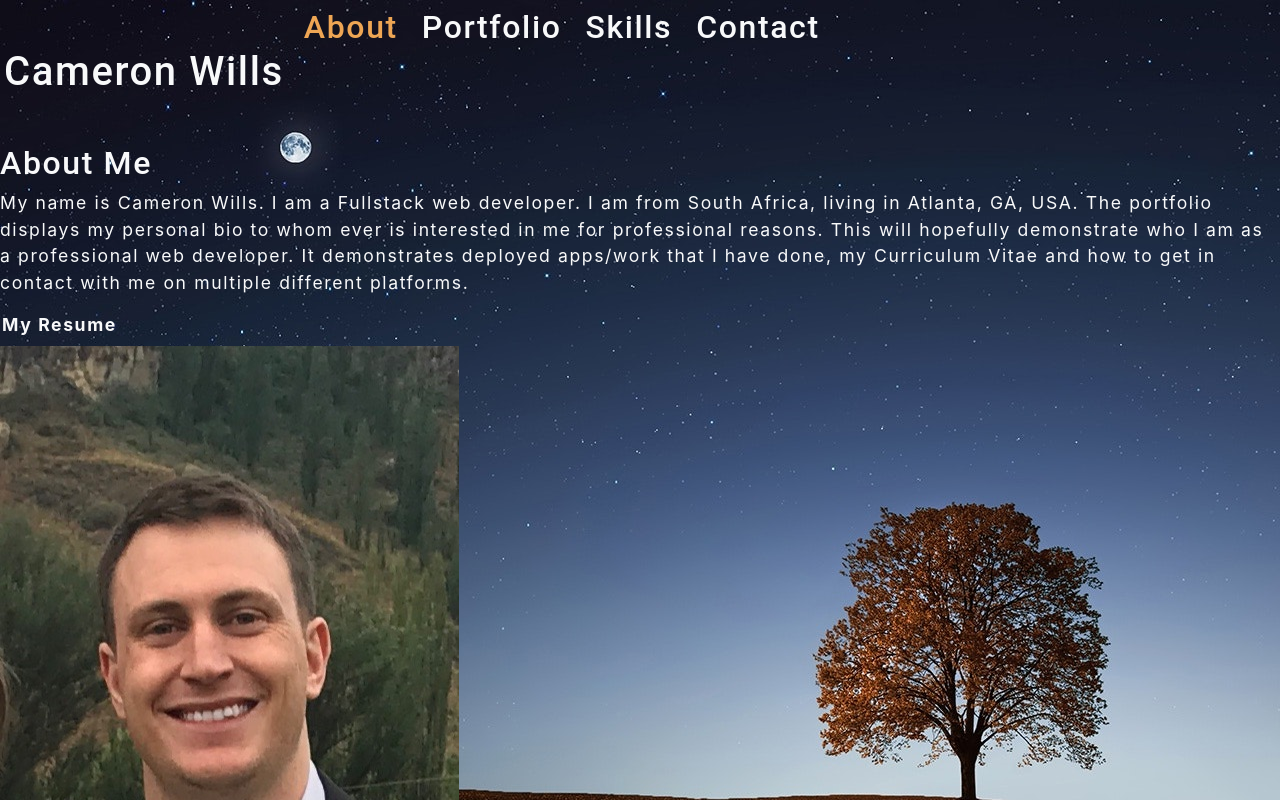
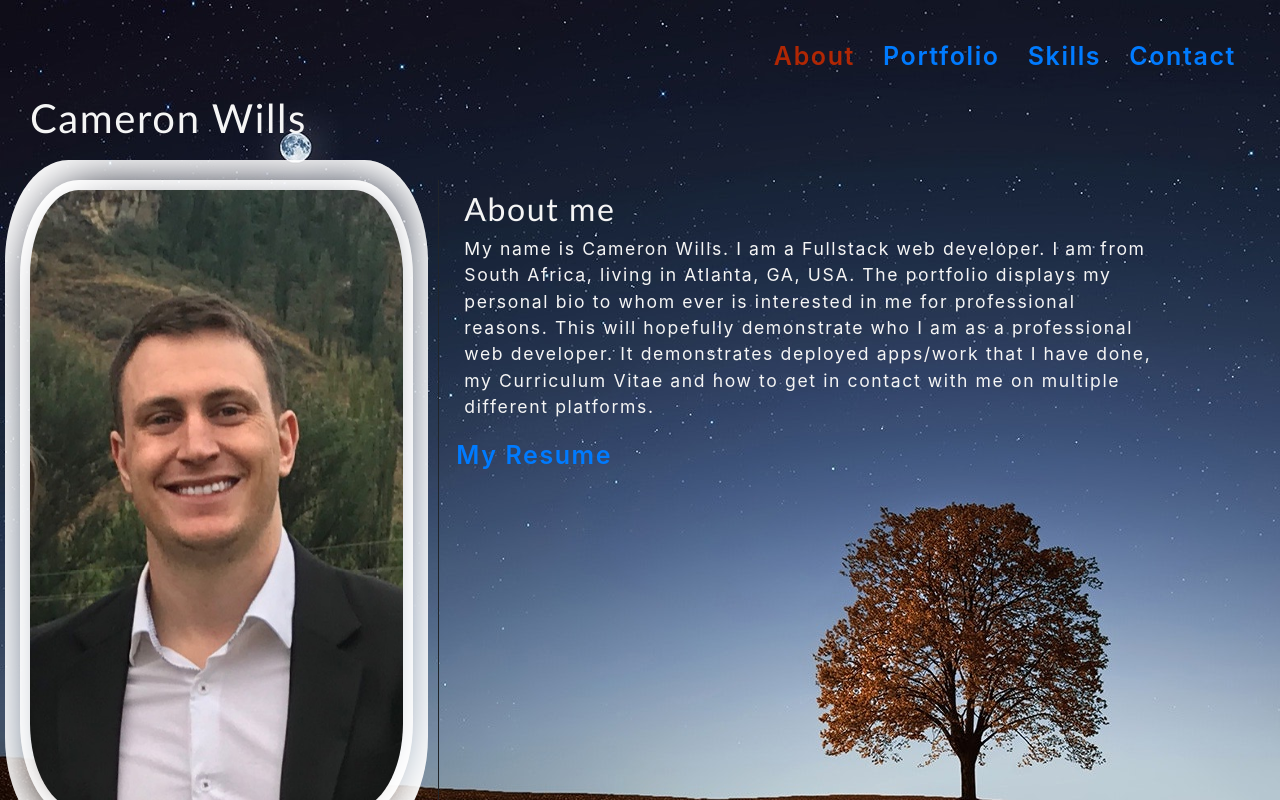
Before and after one commit to CamWills89/react-portfolio, a React (Create React App) app: page / in a window 1280 px wide. Shown: the top 800 px of the page. Built offline with nearby package versions, Linux system fonts and the light colour scheme.

Commit message:
added some initial CSS to format the pages

```diff
--- a/src/components/About/index.js
+++ b/src/components/About/index.js
@@ -3,18 +3,52 @@ import profileImage from "../../assets/profile/Profile.JPG";
 
 function About() {
   return (
-    <section>
-      <h2>About Me</h2>
-      <div>
-        <div>
+    // <section className="container">
+    //   <div className="row">
+    //     <h2 id="about">About Me</h2>
+    //     <div className="about-content container">
+    //       <div>
+    //         <p>
+    //           My name is Cameron Wills. I am a Fullstack web developer. I am
+    //           from South Africa, living in Atlanta, GA, USA. The portfolio
+    //           displays my personal bio to whom ever is interested in me for
+    //           professional reasons. This will hopefully demonstrate who I am as
+    //           a professional web developer. It demonstrates deployed apps/work
+    //           that I have done, my Curriculum Vitae and how to get in contact
+    //           with me on multiple different platforms.
+    //         </p>
+    //         <a
+    //           href="https://drive.google.com/file/d/1eL7QXO2qeXAxT0zsOQHMCzylRCdyD-Am/view?usp=sharing"
+    //           target="_blank"
+    //           id="resume"
+    //         >
+    //           My Resume
+    //         </a>
+    //       </div>
+    //       <div className="profile-image">
+    //         <img src={profileImage} className="my-2" alt="profile image" />
+    //       </div>
+    //     </div>
+    //   </div>
+    // </section>
+    <section className="">
+      <h1 id="about">Cameron Wills</h1>
+
+      <div className="row">
+        <div className="col-4 ip-picture">
+          <img src={profileImage} className="ip-picture" alt="cameron-wills" />
+        </div>
+
+        <div className="col-7 ip-desc">
+          <h2>About me</h2>
           <p>
             My name is Cameron Wills. I am a Fullstack web developer. I am from
-            South Africa, living in Atlanta, GA, USA. The
-            portfolio displays my personal bio to whom ever is interested
-            in me for professional reasons. This will hopefully demonstrate who
-            I am as a professional web developer. It demonstrates deployed
-            apps/work that I have done, my Curriculum Vitae and how
-            to get in contact with me on multiple different platforms.
+            South Africa, living in Atlanta, GA, USA. The portfolio displays my
+            personal bio to whom ever is interested in me for professional
+            reasons. This will hopefully demonstrate who I am as a professional
+            web developer. It demonstrates deployed apps/work that I have done,
+            my Curriculum Vitae and how to get in contact with me on multiple
+            different platforms.
           </p>
           <a
             href="https://drive.google.com/file/d/1eL7QXO2qeXAxT0zsOQHMCzylRCdyD-Am/view?usp=sharing"
@@ -24,9 +58,6 @@ function About() {
             My Resume
           </a>
         </div>
-        <div>
-          <img src={profileImage} className="my-2" alt="profile image" />
-        </div>
       </div>
     </section>
   );
--- a/src/components/Nav/index.js
+++ b/src/components/Nav/index.js
@@ -4,18 +4,15 @@ import "bootstrap/dist/css/bootstrap.min.css";
 function Nav(props) {
   const tabs = ["About", "Portfolio", "Skills", "Contact"];
   return (
-    <header className="flex-row justify-content-space-between">
-      <h1 className="my-5 px-1">Cameron Wills</h1>
-      <nav>
-        <ul className="flex-row justify-content-space-between px-1">
+    <ul className="nav">
+
       {tabs.map((tab) => (
-            <li className="mx-2" key={tab}>
+        <li className="" key={tab}>
           <a
             href={"#" + tab.toLowerCase()}
-                className="mx-2"
             onClick={() => props.handlePageChange(tab)}
             className={
-                  props.currentPage === tab && " navActive"
+              props.currentPage === tab ? "nav-link active" : "nav-link"
             }
           >
             {tab}
@@ -23,8 +20,6 @@ function Nav(props) {
         </li>
       ))}
     </ul>
-      </nav>
-    </header>
   );
 }
 
--- a/src/components/Project/index.js
+++ b/src/components/Project/index.js
@@ -45,29 +45,6 @@ const projects = [
   },
 ];
 
-// function Projects(props) {
-//   console.log(projects);
-
-//   return (
-//     <div>
-//       {projects.map((project) => {
-//         return (
-//           <div key={project.name}>
-//             <img
-//               src={require(`../../assets/projects/${project.image}`)}
-//               alt={project.name}
-//             />
-//             <div>
-//               <h4>{project.name}</h4>
-//               <p>{project.description}</p>
-//             </div>
-//           </div>
-//         );
-//       })}
-//     </div>
-//   );
-// }
-
 function ProjectCard(props) {
   return (
     <div className="card-container">
@@ -77,8 +54,10 @@ function ProjectCard(props) {
           src={require(`../../assets/projects/${props.image}`)}
           className="card-img"
         />
+        <div>
           <h3 className="project-name">{props.name}</h3>
-          <p>{props.description}</p>
+          <p className="project-name">{props.description}</p>
+        </div>
         <a href={props.github} target="_blank" rel="noopener noreferrer">
           Github
         </a>
@@ -99,7 +78,7 @@ function Wrapper(props) {
 function Projects() {
   // Using useState, declare a new state variable 'projectsList' and set it to the 'projects' array from 'projects.json'
 
-  const [projectsList, setProjectsList] = useState(projects);
+  const [projectsList] = useState(projects);
 
   const renderProject = (project) => {
     return (
--- a/src/index.css
+++ b/src/index.css
@@ -6,7 +6,6 @@ main {
 
 :root {
   --primary: #023e7d;
-
   --tertiary: #b12704;
   --light: whitesmoke;
   --dark: #002855;
@@ -25,6 +24,7 @@ main {
 html,
 body {
   min-height: 100%;
+  padding: 20px 20px;
 }
 
 body {
@@ -32,9 +32,8 @@ body {
   padding: 0;
   font-weight: 600;
   line-height: 1.5;
-  font-size: 18px;
+  font-size: 22px;
   letter-spacing: 0.1em;
-  background: var(--dark);
   color: var(--light);
   font-family: "Gill Sans", "Gill Sans MT", Calibri, "Trebuchet MS", sans-serif;
   background-image: url("./assets/cover/Background.jpg");
@@ -46,16 +45,14 @@ h3,
 h4,
 h5,
 h6 {
-  font-family: "Roboto", sans-serif;
-  font-weight: 500;
-  margin: 5px 0;
-  line-height: 1.25;
-  color: var(--light);
+  font-family: 'Gill Sans', 'Gill Sans MT', Calibri, 'Trebuchet MS', sans-serif;
+  font-weight: 600;
+  margin: 5px 10px;
+  line-height: 1.50;
+  color: whitesmoke;
 }
 
-h1 {
-  font-size: 2.25rem;
-}
+
 
 h2 {
   font-size: 2rem;
@@ -77,113 +74,35 @@ h6 {
   font-size: 1rem;
 }
 
-.project-name {
-color: var(--dark);
+p {
+  font-size: 1.1rem;
+  margin-top: 0;
+  margin: 5px 10px;
+  color: whitesmoke;
 }
 
-p,
-li,
-form,
-label,
-#resume {
-  font-size: 1.1rem;
-  margin-top: 0;
-  color: var(--light);
+a {
+  color: var(--tertiary);
+  text-decoration: none;
+  font-weight: bold;
+  font-size: 25px;
 }
 
-a,
-#resume {
-  text-decoration: none;
-  font-weight: bold;
+a:hover {
+  text-decoration: underline;
 }
 
-a:hover,
-#resume:hover {
-  text-decoration: none;
-  color: var(--nav);
-}
-
-header a {
-  color: var(--light);
-  font-family: "Roboto", sans-serif;
-  font-weight: 500;
-  font-size: 2rem;
-  margin: 5px 0;
-  line-height: 1.25;
-  float: right;
-}
 
 button {
   font-size: 1rem;
   text-decoration: none;
   padding: 0.25rem 1rem;
-  border-radius: 0.5rem;
+  border-radius: .5rem;
   border: none;
   outline: none;
   cursor: pointer;
   margin: 0 1px;
   background-color: var(--secondary);
-}
-
-button:hover {
-  opacity: 0.8;
-}
-
-button[disabled] {
-  cursor: default;
-  opacity: 0.8;
-}
-
-img {
-  max-width: 100%;
-}
-
-span[role="img"] {
-  cursor: default;
-}
-
-form {
-  width: 40%;
-}
-
-input {
-  font-size: 1rem;
-  padding: 0.25rem;
-  border: 1px solid var(--dark);
-  outline: none;
-  border-radius: 3px;
-  transition: box-shadow 0.2s;
-}
-
-input:focus {
-  border: 1px solid var(--secondary);
-  box-shadow: 0 0 0.25rem rgba(0, 0, 0, 0.5);
-}
-
-li {
-  list-style: none;
-}
-
-nav a:hover {
-  text-decoration: none;
-}
-
-nav li {
-  cursor: pointer;
-}
-
-textarea {
-  width: 600px;
-  height: 120px;
-  border: 3px solid #cccccc;
-  padding: 5px;
-}
-
-.container {
-  width: 85%;
-  max-width: 1200px;
-  margin-left: auto;
-  margin-right: auto;
 }
 
 .flex-row {
@@ -199,84 +118,188 @@ textarea {
   justify-content: flex-end;
 }
 
-.mx-1 {
-  margin-right: var(--spacing-one);
-  margin-left: var(--spacing-one);
+
+
+a {
+	border-radius: 5px;
+	color: var(--primary);
+	font-weight: 600;
+	padding: 2px 4px;
+	margin-left: -2px;
+	margin-right: -2px;
+
 }
 
-.mx-2 {
-  margin-right: var(--spacing-two);
-  margin-left: var(--spacing-two);
+/**************** ip modifications **********************/
+
+.nav {
+  padding: 10px;
+  flex-direction: row;
+  justify-content: flex-end;
 }
 
-.my-1 {
-  margin-top: var(--spacing-one);
-  margin-bottom: var(--spacing-one);
+.navActive {
+  color: var(--primary);
+
 }
 
-.my-2 {
-  margin-top: var(--spacing-two);
-  margin-bottom: var(--spacing-two);
+.active {
+  color: var(--tertiary);
 }
 
-.my-5 {
-  margin-top: var(--spacing-five);
-  margin-bottom: var(--spacing-five);
+.nav:hover {
+  font-size:35px;
+  border-radius: 10%;
+  padding: 10px;
+  opacity: .8;
+
 }
 
-.px-1 {
-  padding-right: var(--spacing-one);
-  padding-left: var(--spacing-one);
+.hero {
+  height: 50%;
+  width: 100%;
 }
 
-.px-2 {
-  padding-right: var(--spacing-two);
-  padding-left: var(--spacing-two);
+.ip-picture {
+  padding: 10px;
+  margin: 10px 0px;
+  flex-direction: row;
+  justify-content: flex-start;
+  width: 100%;
+  border-radius: 15%;
+  box-shadow: 25px 25px 50px 0 white inset, -25px -25px 50px 0 white inset;
 }
 
-.py-1 {
-  padding-top: var(--spacing-one);
-  padding-bottom: var(--spacing-one);
+.ip-desc {
+  padding: 10px;
+  margin: 30px 10px;
+  flex-direction: row;
+  justify-content: flex-start;
+  border-left: 0.5px solid;
+
+
 }
 
-.py-2 {
-  padding-top: var(--spacing-two);
-  padding-bottom: var(--spacing-two);
+.col-6 {
+  max-width: 100%;
+}
+
+.footer {
+  padding: 50px;;
+  display: flex;
+  align-items: center;
+  justify-content: center;
+  margin: 50px;
+}
+
+.footer-img {
+  width: 70%;
+}
+
+.card-container {
+  width: 100%;
+  display: flex;
+  align-items: center;
+  justify-content: center;
 }
 
 .card {
-  width: 25%;
+  width: 55%;
   text-align: center;
+  padding: 10px;
+  margin: 10px;
+  border-radius: 10%;
+  opacity: 0.7;
+
 }
 
-.img-thumbnail {
-  width: auto;
-  height: 300px;
-  margin-bottom: 50px;
-  cursor: pointer;
+.card-img {
+  width: 100%;
+  border-radius:10%
+
+}
+
+.card:hover {
+  opacity: 1.0;
+  transition: ease-in;
+  background-color: var(--tertiary);
+  transition: width 2s, height 2s, transform 2s ease-in;
+
+}
+
+
+
+.project-list {
+  border-bottom: 1px solid;
+}
+
+.contact-container {
+  border-bottom: 1px solid;
+}
+
+.contact-form {
+  width: 100%;
+  display: flex;
+  align-items: center;
+  padding: 10px;
+  margin: 10px;
+  flex-direction: column;
+}
+
+.header-space {
+  padding: 20px 10px ;
+  margin: 10px;
+}
+
+.form-input:hover {
+  opacity: 1.0;
+  transition: ease-in;
+  background-color: var(--quaternary);
+  transition: width 2s, height 2s, transform 2s ease-in;
+}
+
+form {
+  width: 40%;
+}
+
+input {
+  font-size: 1rem;
+  padding: 0.25rem;
+  border: 1px solid var(--primary);
+  outline: none;
+  border-radius: 10%;
+  transition: box-shadow 0.2s;
+  width: 600px;
+}
+
+input:focus {
+  border: 1px solid var(--secondary);
+  box-shadow: 0 0 .25rem rgba(0, 0, 0, .5);
+}
+
+textarea {
+	width: 600px;
+	height: 120px;
+  padding: 5px;
+  border: 1px solid var(--primary);
+  border-radius: 10%;
 }
 
 button {
-  background: var(--primary);
-  border: 0;
-  border-radius: 5px;
-  color: #fff;
-  cursor: pointer;
-  font-size: 16px;
-  font-weight: 600;
-  margin-bottom: 30px;
+	background: var(--primary);
+	border: 0;
+  border-radius: 30%;
+	color: #fff;
+	cursor: pointer;
+	font-size: 16px;
+	font-weight: 600;
+	margin-bottom: 30px;
   padding: 10px 15px;
+  width: 600px;
 }
 
-a {
-  border-radius: 5px;
-  color: var(--primary);
-  font-weight: 600;
-  padding: 2px 4px;
-  margin-left: -2px;
-  margin-right: -2px;
+button:hover {
+  opacity: .8;
+  font-size:20px;
+
 }
-
-.navActive {
-  color: var(--nav);
-}
```
Lines whose indentation alone changed are shown as unchanged.
